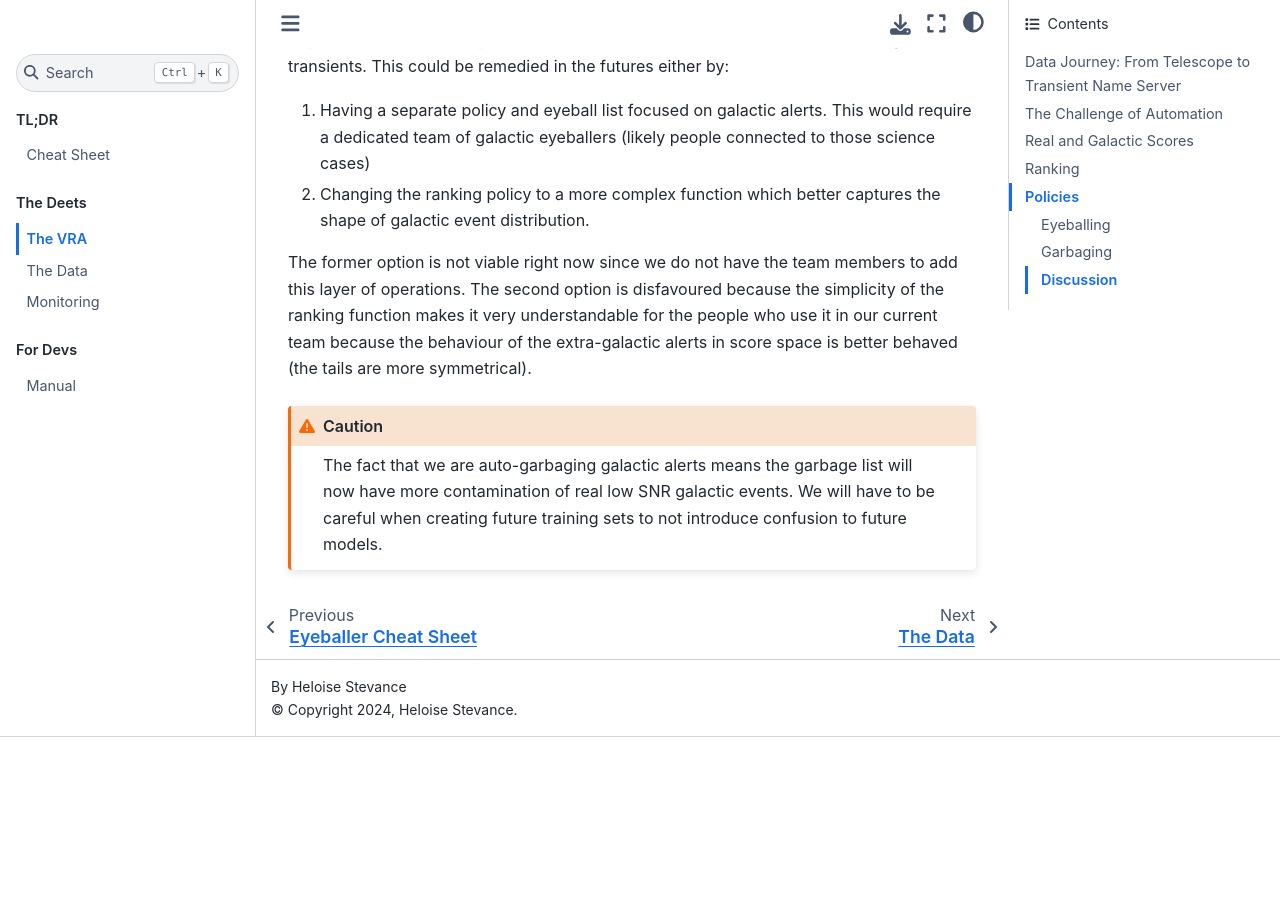
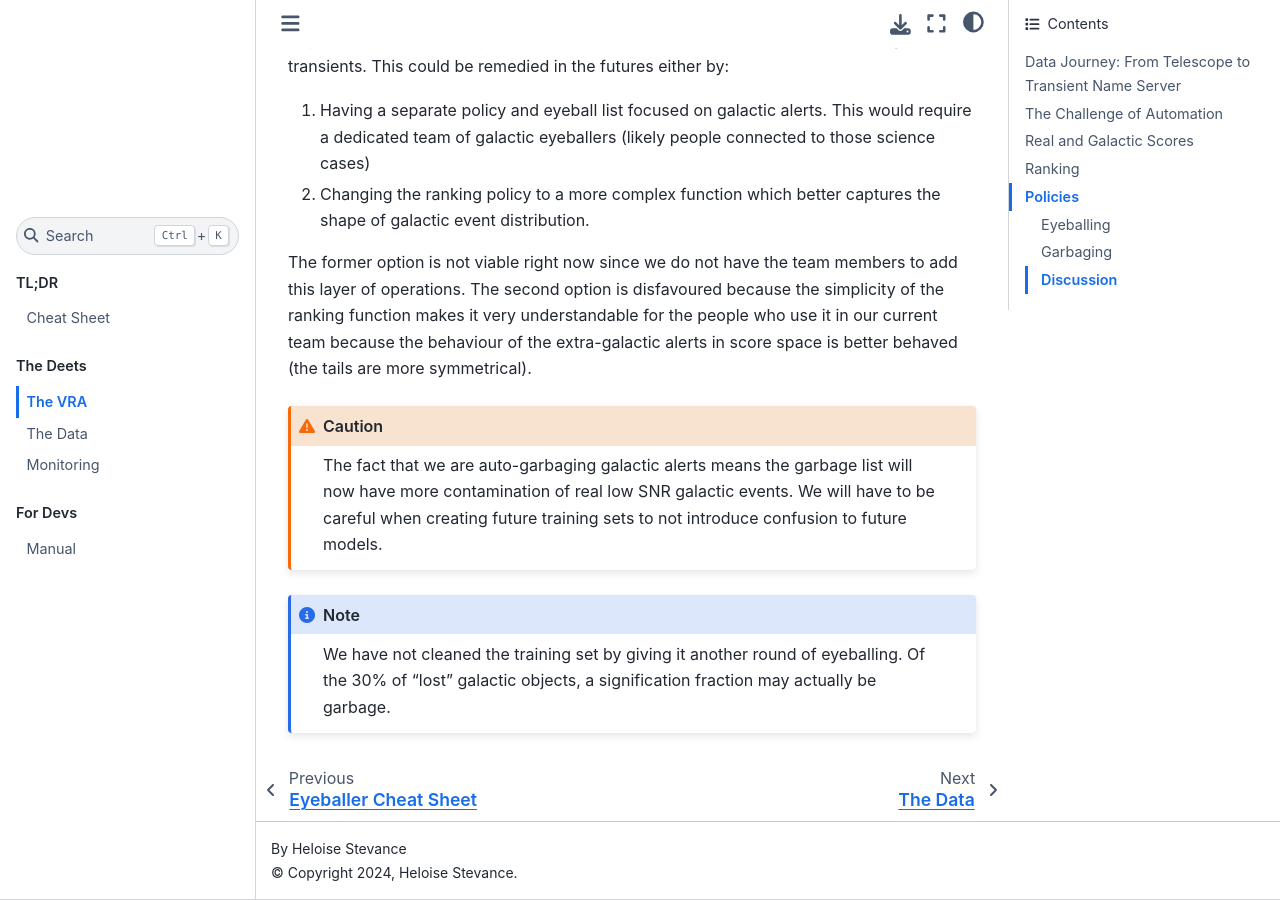
Before and after one commit to HeloiseS/atlasvras, a Sphinx documentation site: the page built from docs/source/about.rst, in a window 1280 px wide and 900 px high, scrolled down 6511 px. Built offline with Sphinx 7.4.7 and the Sphinx Book theme 1.1.4, drawn with Linux system fonts in a browser that asks for light colours; before the commit the page ends 7248 px from its top, so only the background shows below that.

Commit message:
added one final note

```diff
--- a/docs/source/about.rst
+++ b/docs/source/about.rst
@@ -175,3 +175,6 @@
 
 .. caution::
    The fact that we are auto-garbaging galactic alerts means the garbage list will now have more contamination of real low SNR galactic events. We will have to be careful when creating future training sets to not introduce confusion to future models.
+
+.. note::
+   We have not cleaned the training set by giving it another round of eyeballing. Of the 30% of "lost" galactic objects, a signification fraction may actually be garbage.
```
